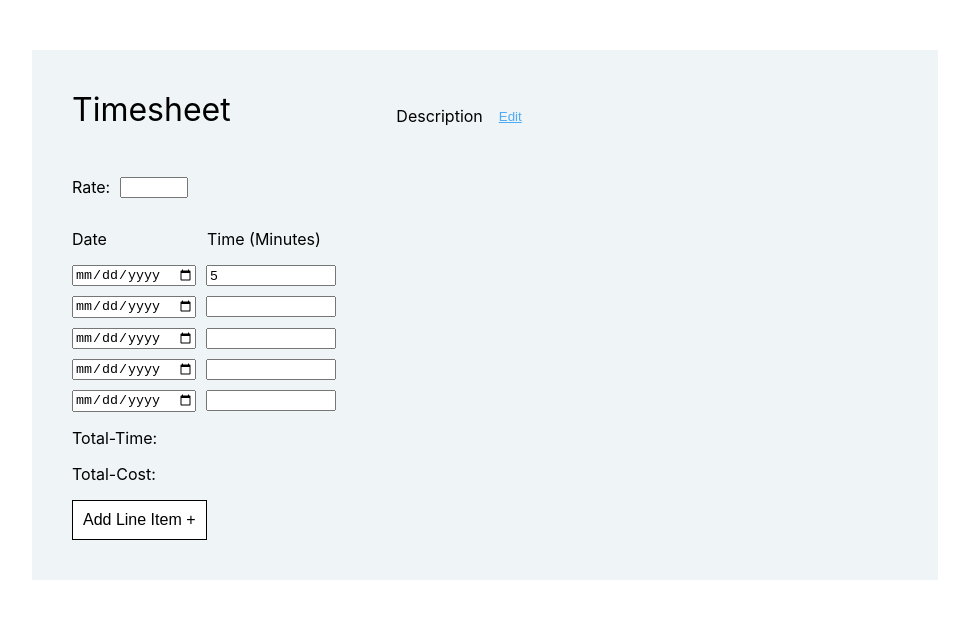
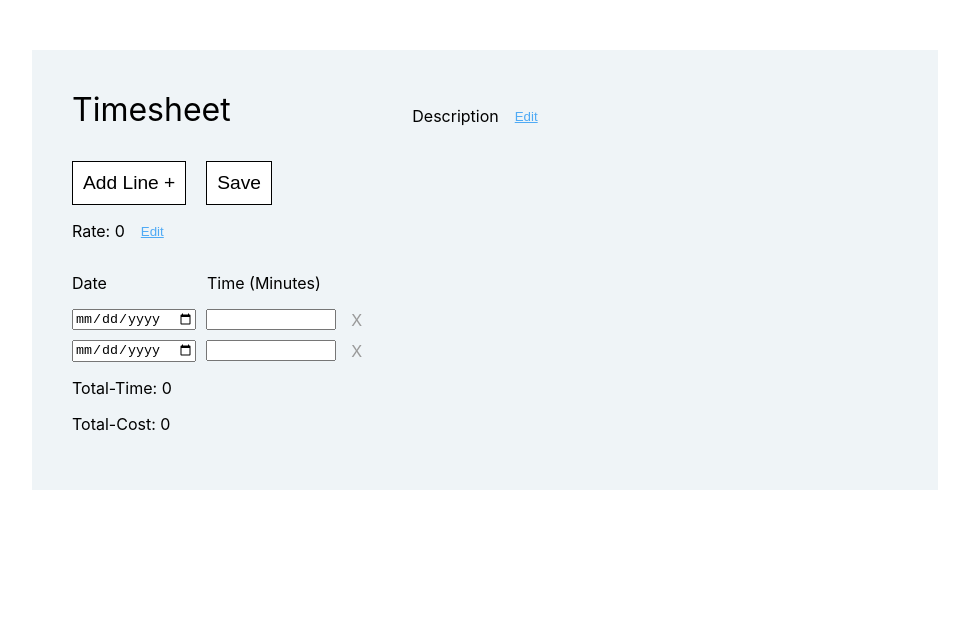
Before and after one commit to djballowe/Interview-Assignment, a React (Create React App) app: page /sheet in a window 1280 px wide. Shown: the top 618 px of the page, without its empty margins (155-1124 px from the left). Built offline with nearby package versions, Linux system fonts and the light colour scheme.

Commit message:
total time logic added

```diff
--- a/package.json
+++ b/package.json
@@ -3,6 +3,8 @@
   "version": "0.1.0",
   "private": true,
   "dependencies": {
+    "@mdi/js": "^7.0.96",
+    "@mdi/react": "^1.6.1",
     "@testing-library/jest-dom": "^5.16.5",
     "@testing-library/react": "^13.4.0",
     "@testing-library/user-event": "^13.5.0",
--- a/src/App.css
+++ b/src/App.css
@@ -71,6 +71,11 @@ body {
   margin: 0 10px;
   width: 122px;
 }
+.line-item p {
+  margin: 0 0 0 5px;
+  color: rgb(154, 154, 154);
+  cursor: pointer;
+}
 
 .date,
 .time {
@@ -81,7 +86,7 @@ body {
   background-color: white;
   border: 1px solid black;
   margin: 0 10px;
-  font-size: 1rem;
+  font-size: 1.2rem;
   padding: 10px;
   cursor: pointer;
 }
@@ -91,19 +96,26 @@ body {
 
 .rate {
   display: flex;
-  align-items: center;
+  flex-direction: column;
 }
 .rate p {
   margin-right: 10px;
 }
 .rate input {
   width: 60px;
+  margin-right: 10px;
+}
+
+.edit-rate {
+  display: flex;
 }
 
 .description {
   display: flex;
   flex-direction: column;
   margin-left: 50px;
+  max-width: 200px;
+  word-wrap: break-word;
 }
 
 .description-edit {
@@ -113,10 +125,21 @@ body {
 .description-edit p {
   margin-right: 10px;
 }
-.description-edit button {
+
+.edit-button {
   background-color: transparent;
   border: none;
   text-decoration: underline;
   color: rgb(79, 170, 245);
   cursor: pointer;
+}
+
+.edit-description {
+  display: flex;
+  flex-direction: column;
+}
+.edit-description button {
+  max-width: 70px;
+  margin-top: 10px;
+  cursor: pointer;
 }/*# sourceMappingURL=App.css.map */
--- /dev/null
+++ b/src/components/timesheet/LineItem.js
@@ -0,0 +1,11 @@
+import React from "react";
+
+export default function LineItem(props) {
+  return (
+    <div className="line-item">
+      <input type="date" onChange={props.handleDate} />
+      <input type="number" id={props.id} onChange={props.handleTime} />
+      <p>X</p>
+    </div>
+  );
+}
--- a/src/components/timesheet/TimeSheet.js
+++ b/src/components/timesheet/TimeSheet.js
@@ -1,16 +1,107 @@
-import React from "react";
+import React, { useState, useEffect, useCallback } from "react";
+import LineItem from "./LineItem";
 
 export default function TimeSheet() {
+  const [editDescription, setEditDescription] = useState(false);
+  const [description, setDescription] = useState("");
+
+  const [editRate, setEditRate] = useState(false);
+  const [rate, setRate] = useState(0);
+
+  const [time, setTime] = useState(0);
+  const [cost, setCost] = useState(0);
+
+  const [lineItem, setLineItem] = useState([]);
+
+  const toggleInput = (e) => {
+    e.preventDefault();
+    const id = e.target.id;
+    if (id === "description") {
+      editDescription ? setEditDescription(false) : setEditDescription(true);
+    } else if (id === "rate") {
+      editRate ? setEditRate(false) : setEditRate(true);
+    }
+  };
+
+  //Come back to this
+
+  const addLineItem = useCallback(() => {
+    const item = {
+      date: new Date(),
+      time: 0,
+    };
+    setLineItem((curr) => [...curr, item]);
+  });
+
+  const handleTimeChange = (e) => {
+    const id = e.target.id;
+    lineItem[id].time = e.target.value;
+    let total = 0;
+    lineItem.forEach((item) => {
+      total += parseInt(item.time);
+    });
+    setTime(total);
+    const cost = total * rate;
+    setCost(cost);
+  };
+
+  const handleDateChange = () => {
+    console.log("date change");
+  };
+
+  const lineItems = lineItem.map((item, index) => {
+    return (
+      <LineItem
+        key={index}
+        id={index}
+        date={item.date}
+        time={item.time}
+        handleTime={handleTimeChange}
+        handleDate={handleDateChange}
+      />
+    );
+  });
+
+  useEffect(() => {
+    if (lineItem.length === 0) {
+      addLineItem();
+    }
+  }, [addLineItem, lineItem, lineItem.length]);
+
   return (
     <div className="timesheet-container">
       <div>
         <div className="timesheet-title">
           <p>Timesheet</p>
         </div>
+        <div className="add-line-item">
+          <button onClick={addLineItem}>Add Line +</button>
+          <button>Save</button>
+        </div>
         <form action="">
           <div className="rate">
-            <p>Rate: </p>
-            <input type="number" />
+            <div className="edit-rate">
+              <p>Rate: {rate}</p>
+              <button onClick={toggleInput} className="edit-button" id="rate">
+                Edit
+              </button>
+            </div>
+            <div
+              style={{
+                display: editRate ? "flex" : "none",
+              }}
+            >
+              <input
+                type="number"
+                onChange={(e) => {
+                  setRate(e.target.value);
+                }}
+                defaultValue={rate}
+              />
+              <button onClick={toggleInput} id="rate">
+                Done
+              </button>
+            </div>
           </div>
           <div className="line-item-header">
             <div className="date">
@@ -20,43 +111,53 @@ export default function TimeSheet() {
               <p>Time (Minutes)</p>
             </div>
           </div>
-          <div className="line-item-container">
-            <div className="line-item">
-              <input type="date" />
-              <input type="number" defaultValue={5} />
-            </div>
-            <div className="line-item">
-              <input type="date" />
-              <input type="number" />
-            </div>
-            <div className="line-item">
-              <input type="date" />
-              <input type="number" />
-            </div>
-            <div className="line-item">
-              <input type="date" />
-              <input type="number" />
-            </div>
-            <div className="line-item">
-              <input type="date" />
-              <input type="number" />
-            </div>
+          <div className="line-item-container" id="inputs">
+            {lineItems}
           </div>
           <div>
-            <p>Total-Time: </p>
-            <p>Total-Cost: </p>
+            <p>Total-Time: {time}</p>
+            <p>Total-Cost: {cost}</p>
           </div>
         </form>
-        <div className="add-line-item">
-          <button>Add Line Item +</button>
-        </div>
       </div>
       <div className="description">
         <div className="description-edit">
           <p>Description</p>
-          <button>Edit</button>
+          <button
+            onClick={toggleInput}
+            className="edit-button"
+            id="description"
+          >
+            Edit
+          </button>
         </div>
-        <p></p>
+        <p
+          style={{
+            display: editDescription ? "none" : "block",
+          }}
+        >
+          {description}
+        </p>
+        <div
+          className="edit-description"
+          style={{
+            display: editDescription ? "flex" : "none",
+          }}
+        >
+          <textarea
+            name=""
+            id=""
+            cols="30"
+            rows="10"
+            onChange={(e) => {
+              setDescription(e.target.value);
+            }}
+            defaultValue={description}
+          ></textarea>
+          <button onClick={toggleInput} id="description">
+            Done
+          </button>
+        </div>
       </div>
     </div>
   );
--- a/src/components/timesheet/_timesheet.scss
+++ b/src/components/timesheet/_timesheet.scss
@@ -29,6 +29,11 @@
     margin: 0 10px;
     width: 122px;
   }
+  p {
+    margin: 0 0 0 5px;
+    color: rgb(154, 154, 154);
+    cursor: pointer;
+  }
 }
 
 .date,
@@ -41,7 +46,7 @@
     background-color: white;
     border: 1px solid black;
     margin: 0 10px;
-    font-size: 1rem;
+    font-size: 1.2rem;
     padding: 10px;
     cursor: pointer;
     &:first-of-type {
@@ -52,19 +57,26 @@
 
 .rate {
   display: flex;
-  align-items: center;
+  flex-direction: column;
   p {
     margin-right: 10px;
   }
   input {
     width: 60px;
+    margin-right: 10px;
   }
+}
+
+.edit-rate {
+  display: flex;
 }
 
 .description {
   display: flex;
   flex-direction: column;
   margin-left: 50px;
+  max-width: 200px;
+  word-wrap: break-word;
 }
 
 .description-edit {
@@ -73,11 +85,22 @@
   p {
     margin-right: 10px;
   }
+}
+
+.edit-button {
+  background-color: transparent;
+  border: none;
+  text-decoration: underline;
+  color: rgb(79, 170, 245);
+  cursor: pointer;
+}
+
+.edit-description {
+  display: flex;
+  flex-direction: column;
   button {
-    background-color: transparent;
-    border: none;
-    text-decoration: underline;
-    color: rgb(79, 170, 245);
+    max-width: 70px;
+    margin-top: 10px;
     cursor: pointer;
   }
 }
```
Also changed, not shown: 2 other files (tests, documents, lock files or other folders).
